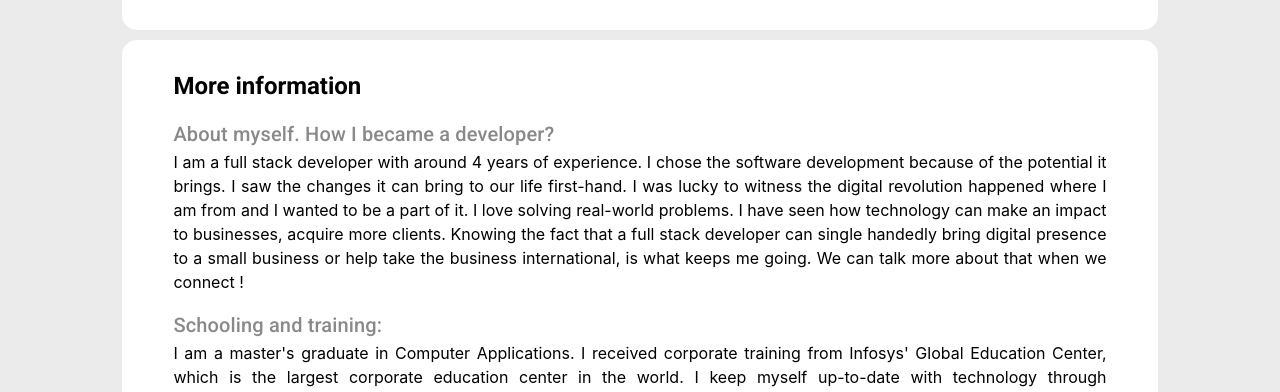
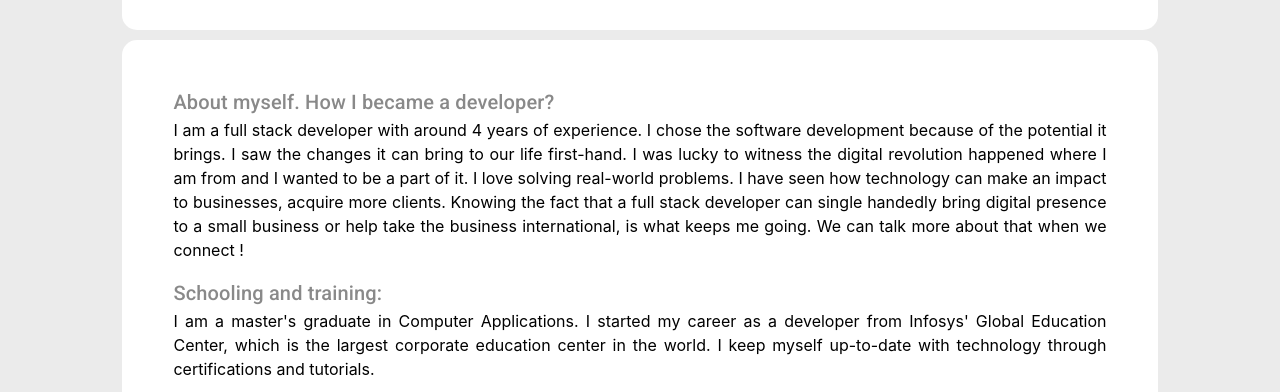
Before and after one commit to sr33nadhm/sr33nadhm.github.io, a React (Create React App) app: page / in a window 1280 px wide. Shown: the part 2388-2780 px from the top of the page. Built offline with nearby package versions, Linux system fonts and the light colour scheme.

Commit message:
Fix: Updated profile image and details

```diff
--- a/src/assets/faq.json
+++ b/src/assets/faq.json
@@ -5,11 +5,11 @@
     },
     {
         "q": "Schooling and training:",
-        "a": "I am a master's graduate in Computer Applications. I received corporate training from Infosys' Global Education Center, which is the largest corporate education center in the world. I keep myself up-to-date with technology through certifications and tutorials."
+        "a": "I am a master's graduate in Computer Applications. I started my career as a developer from Infosys' Global Education Center, which is the largest corporate education center in the world. I keep myself up-to-date with technology through certifications and tutorials."
     },
     {
         "q": "Experience and projects:",
-        "a": "I have worked as a full stack developer for around 4 years now, handled projects with different tech stacks and clients from multiple countries. I was in media domain for first two years, where I mostly worked with OTT or video streaming platforms. Currently I am actively looking for opportunities. I have valid work permits in India and Belgium. I have experience working with React.js, Node.js, Java Spring Boot and Angular."
+        "a": "I have worked as a full stack developer for more than 4 years now, handled projects with different tech stacks and clients from multiple countries. I was in media domain for first two years, where I mostly worked with OTT or video streaming platforms. Currently I am actively looking for opportunities. I have valid work permits in India and Belgium. I have experience working with React.js, Node.js, Java Spring Boot and Angular."
     },
     {
         "q": "Personality traits:",
--- a/src/components/faq/FAQ.jsx
+++ b/src/components/faq/FAQ.jsx
@@ -5,12 +5,6 @@ function FAQ() {
     return (
         <section className="section-row">
             <div className="faq">
-                <Typography variant="h5" component="h5" sx={{
-                    fontWeight: 600,
-                    textDecoration: 'none',
-                }}>
-                    More information
-                </Typography>
                 <div className="q-n-a mt-3">
                     {
                         faq.map((item, index) => {
--- a/src/components/profile/Profile.jsx
+++ b/src/components/profile/Profile.jsx
@@ -1,5 +1,4 @@
 import { Avatar, Button, IconButton, Typography } from "@mui/material";
-import dp from "../../assets/propfile-pic-min.jpg";
 import List from '@mui/material/List';
 import ListItem from '@mui/material/ListItem';
 import Divider from '@mui/material/Divider';
@@ -12,7 +11,7 @@ function Profile() {
         <section className="section-col py-5">
             <Avatar
                 alt="Sreenadh M"
-                src={dp}
+                src="https://avatars.githubusercontent.com/u/61613230"
                 sx={{ width: 250, height: 250 }}
             />
             <div className="social-media">
```
Also changed, not shown: src/assets/propfile-pic-min.jpg (deleted).
